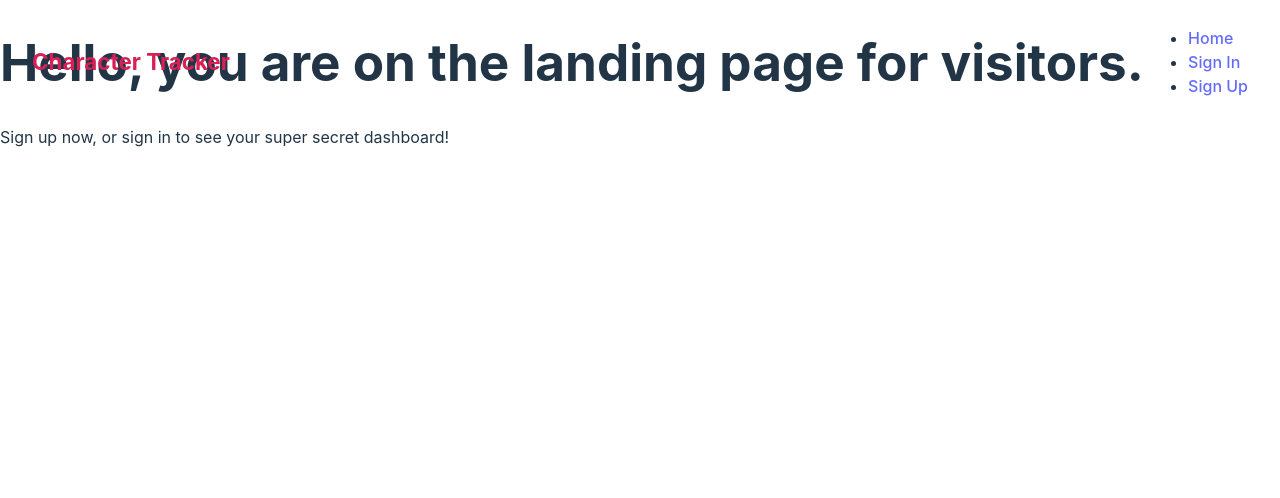
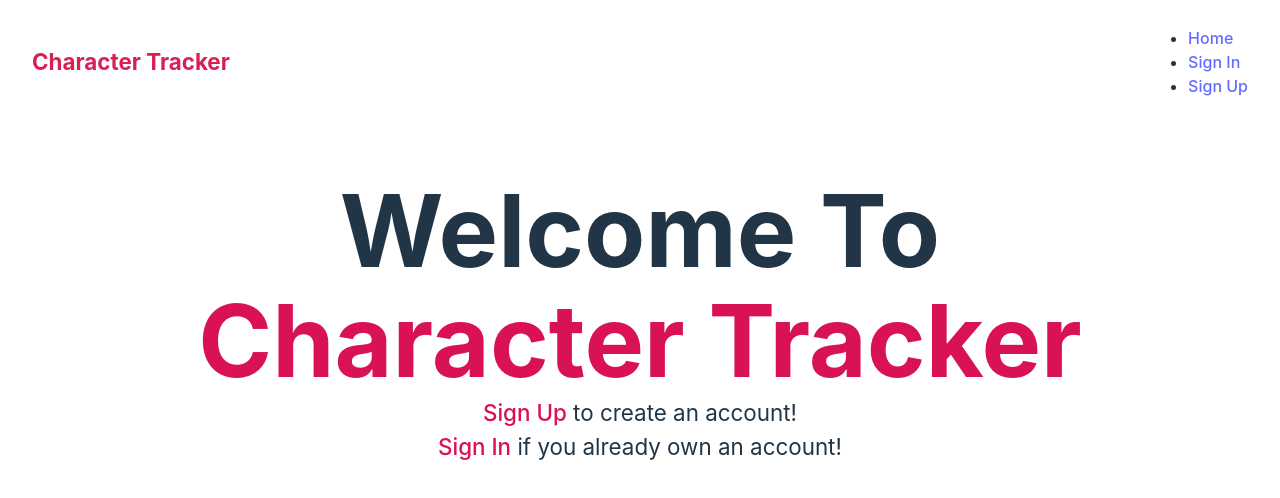
Before and after one commit to DrewAnzalone/character-tracker-frontend, a React (Vite) app: page / in a window 1280 px wide. Shown: the top 498 px of the page. Built offline with nearby package versions, Linux system fonts and the light colour scheme; no server answers.

Commit message:
changed landing page and added landing.module.css

```diff
--- a/src/components/Landing/Landing.jsx
+++ b/src/components/Landing/Landing.jsx
@@ -1,8 +1,17 @@
+import { Link } from 'react-router'
+import styles from './landing.module.css'
+
 const Landing = () => {
   return (
     <main>
-      <h1>Hello, you are on the landing page for visitors.</h1>
-      <p>Sign up now, or sign in to see your super secret dashboard!</p>
+      <h1 className={styles.header}>Welcome To
+        <div className={styles.title}>Character Tracker</div>
+      </h1>
+      <p>
+        <Link className={styles.link} to='/sign-up'>Sign Up</Link> to create an account!
+        <p></p>
+        <Link className={styles.link} to='sign-in'>Sign In</Link> if you already own an account!
+      </p>
     </main>
   );
 };
--- /dev/null
+++ b/src/components/Landing/landing.module.css
@@ -0,0 +1,35 @@
+body {
+    display: grid;
+    place-items: center;
+}
+
+h1 {
+    display: flex;
+    flex-direction: column;
+    justify-content: center;
+    text-align: center;
+    font-weight: bold;
+    margin: -160px 20px 0 20px;
+}
+
+.header {
+    font-size: 100px;
+}
+
+.title {
+    color: rgb(216, 18, 84);
+}
+
+p {
+    text-align: center;
+    margin: 0 20px 0 20px;
+    font-size: 1.4em;
+}
+
+.link {
+    color: rgb(216, 18, 84)
+}
+
+.link:hover {
+    color: rgb(214, 61, 112)
+}
```
